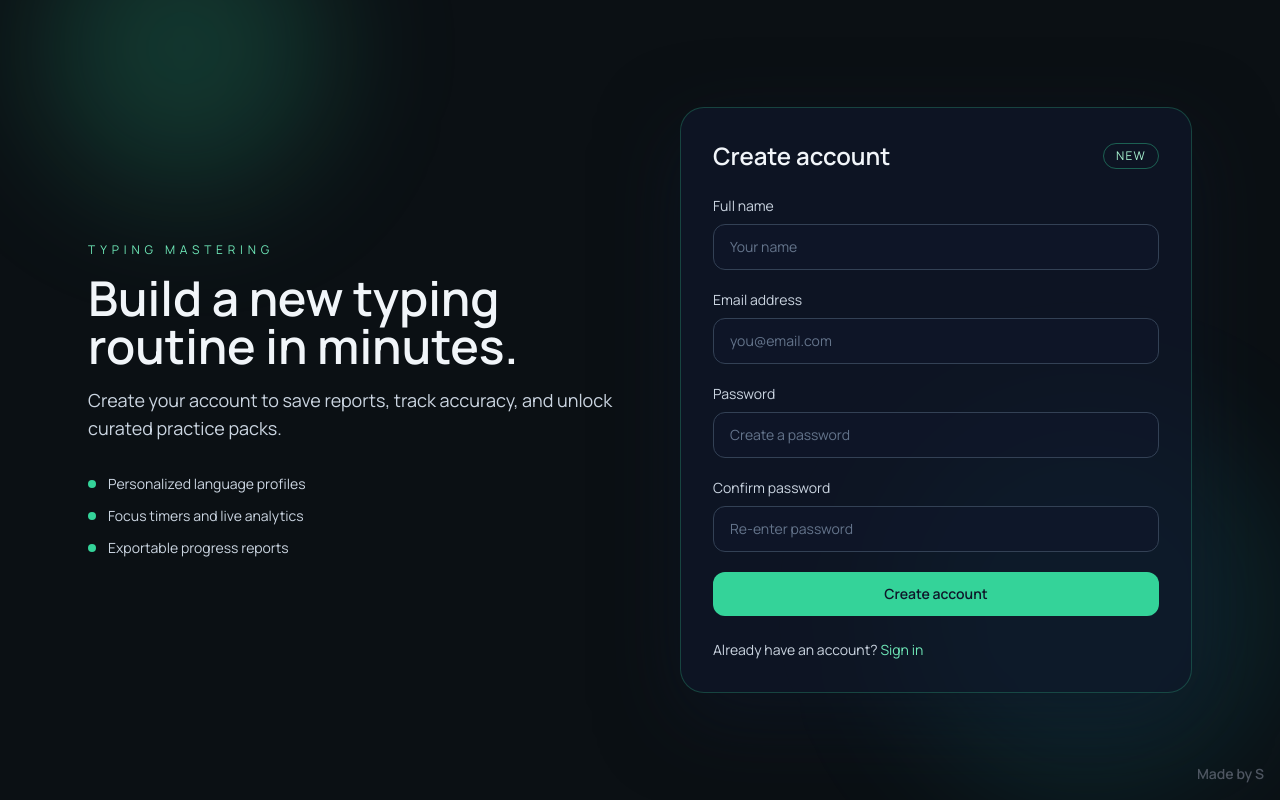
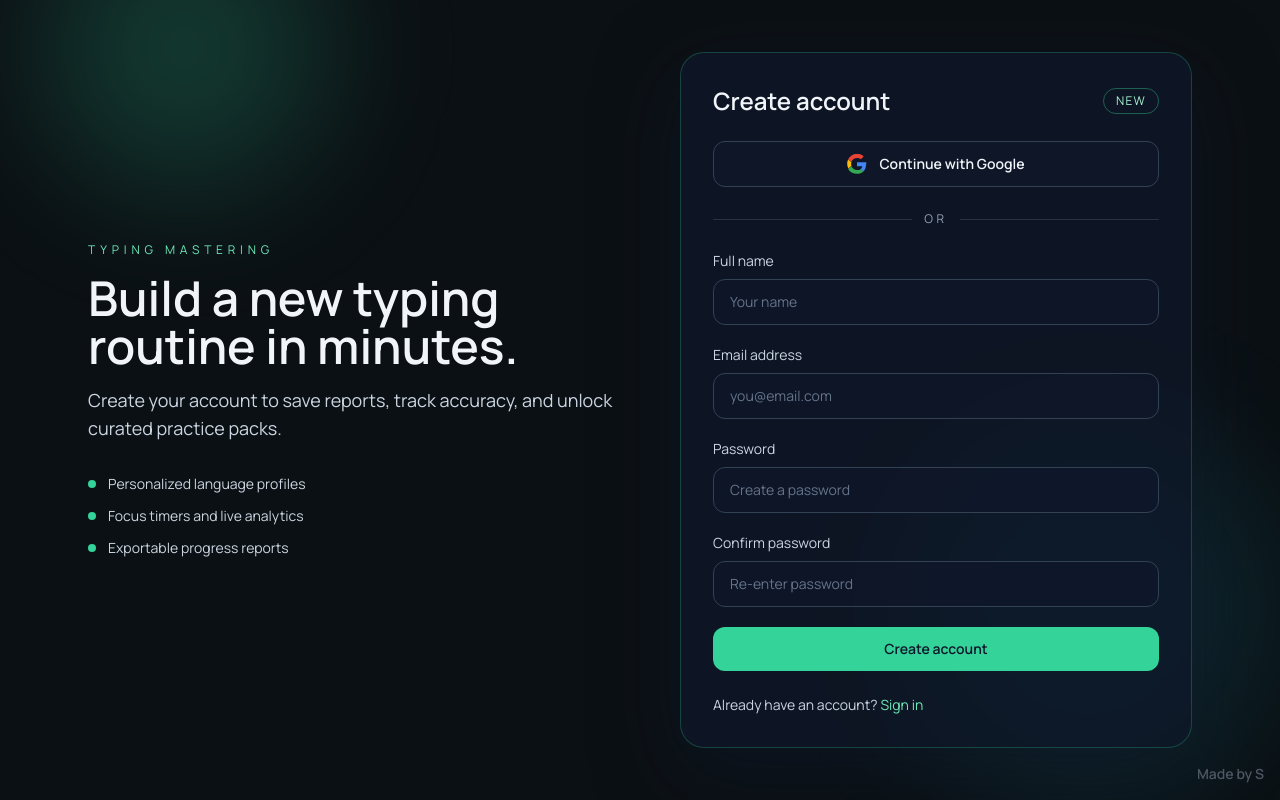
Before and after one commit to Mahmudulislamshuvo/typing-test-bangla-master, a Next.js app: page /register in a window 1280 px wide. Built offline with nearby package versions, Linux system fonts and the light colour scheme.

Commit message:
feat: add Google sign-in button to login and registration pages

```diff
--- a/app/login/page.js
+++ b/app/login/page.js
@@ -42,8 +42,42 @@ export default function LoginPage() {
             </span>
           </div>
 
-          <form className="mt-6 space-y-5">
-            <label className="block text-sm text-slate-300" htmlFor="login-email">
+          <button
+            type="button"
+            className="mt-6 flex w-full items-center justify-center gap-3 rounded-xl border border-slate-700 bg-slate-900/70 px-4 py-3 text-sm font-semibold text-slate-100 transition hover:border-emerald-400/50 hover:bg-slate-900"
+          >
+            <svg aria-hidden="true" className="h-5 w-5" viewBox="0 0 48 48">
+              <path
+                fill="#EA4335"
+                d="M24 9.5c3.54 0 6.73 1.23 9.24 3.24l6.9-6.9C35.9 1.77 30.28-.5 24-.5 14.6-.5 6.51 4.9 2.63 12.85l8.04 6.24C12.73 13.2 17.95 9.5 24 9.5z"
+              />
+              <path
+                fill="#4285F4"
+                d="M46.5 24.5c0-1.62-.15-3.18-.42-4.7H24v9.4h12.7c-.55 2.97-2.2 5.48-4.7 7.18l7.2 5.57c4.2-3.88 6.6-9.6 6.6-17.45z"
+              />
+              <path
+                fill="#FBBC05"
+                d="M10.67 28.33a14.5 14.5 0 0 1-.76-4.33c0-1.5.26-2.95.76-4.33l-8.04-6.24A23.98 23.98 0 0 0 .5 24c0 3.9.94 7.58 2.63 10.85l8.04-6.52z"
+              />
+              <path
+                fill="#34A853"
+                d="M24 47.5c6.28 0 11.57-2.07 15.43-5.63l-7.2-5.57c-2 1.35-4.55 2.15-8.23 2.15-6.05 0-11.27-3.7-13.33-8.86l-8.04 6.52C6.51 43.1 14.6 47.5 24 47.5z"
+              />
+            </svg>
+            Continue with Google
+          </button>
+
+          <div className="my-6 flex items-center gap-3 text-xs uppercase tracking-[0.3em] text-slate-400">
+            <span className="h-px flex-1 bg-slate-700/70" />
+            or
+            <span className="h-px flex-1 bg-slate-700/70" />
+          </div>
+
+          <form className="space-y-5">
+            <label
+              className="block text-sm text-slate-300"
+              htmlFor="login-email"
+            >
               Email address
               <input
                 id="login-email"
--- a/app/register/page.js
+++ b/app/register/page.js
@@ -42,8 +42,42 @@ export default function RegisterPage() {
             </span>
           </div>
 
-          <form className="mt-6 space-y-5">
-            <label className="block text-sm text-slate-300" htmlFor="register-name">
+          <button
+            type="button"
+            className="mt-6 flex w-full items-center justify-center gap-3 rounded-xl border border-slate-700 bg-slate-900/70 px-4 py-3 text-sm font-semibold text-slate-100 transition hover:border-emerald-400/50 hover:bg-slate-900"
+          >
+            <svg aria-hidden="true" className="h-5 w-5" viewBox="0 0 48 48">
+              <path
+                fill="#EA4335"
+                d="M24 9.5c3.54 0 6.73 1.23 9.24 3.24l6.9-6.9C35.9 1.77 30.28-.5 24-.5 14.6-.5 6.51 4.9 2.63 12.85l8.04 6.24C12.73 13.2 17.95 9.5 24 9.5z"
+              />
+              <path
+                fill="#4285F4"
+                d="M46.5 24.5c0-1.62-.15-3.18-.42-4.7H24v9.4h12.7c-.55 2.97-2.2 5.48-4.7 7.18l7.2 5.57c4.2-3.88 6.6-9.6 6.6-17.45z"
+              />
+              <path
+                fill="#FBBC05"
+                d="M10.67 28.33a14.5 14.5 0 0 1-.76-4.33c0-1.5.26-2.95.76-4.33l-8.04-6.24A23.98 23.98 0 0 0 .5 24c0 3.9.94 7.58 2.63 10.85l8.04-6.52z"
+              />
+              <path
+                fill="#34A853"
+                d="M24 47.5c6.28 0 11.57-2.07 15.43-5.63l-7.2-5.57c-2 1.35-4.55 2.15-8.23 2.15-6.05 0-11.27-3.7-13.33-8.86l-8.04 6.52C6.51 43.1 14.6 47.5 24 47.5z"
+              />
+            </svg>
+            Continue with Google
+          </button>
+
+          <div className="my-6 flex items-center gap-3 text-xs uppercase tracking-[0.3em] text-slate-400">
+            <span className="h-px flex-1 bg-slate-700/70" />
+            or
+            <span className="h-px flex-1 bg-slate-700/70" />
+          </div>
+
+          <form className="space-y-5">
+            <label
+              className="block text-sm text-slate-300"
+              htmlFor="register-name"
+            >
               Full name
               <input
                 id="register-name"
@@ -56,7 +90,10 @@ export default function RegisterPage() {
               />
             </label>
 
-            <label className="block text-sm text-slate-300" htmlFor="register-email">
+            <label
+              className="block text-sm text-slate-300"
+              htmlFor="register-email"
+            >
               Email address
               <input
                 id="register-email"
```
